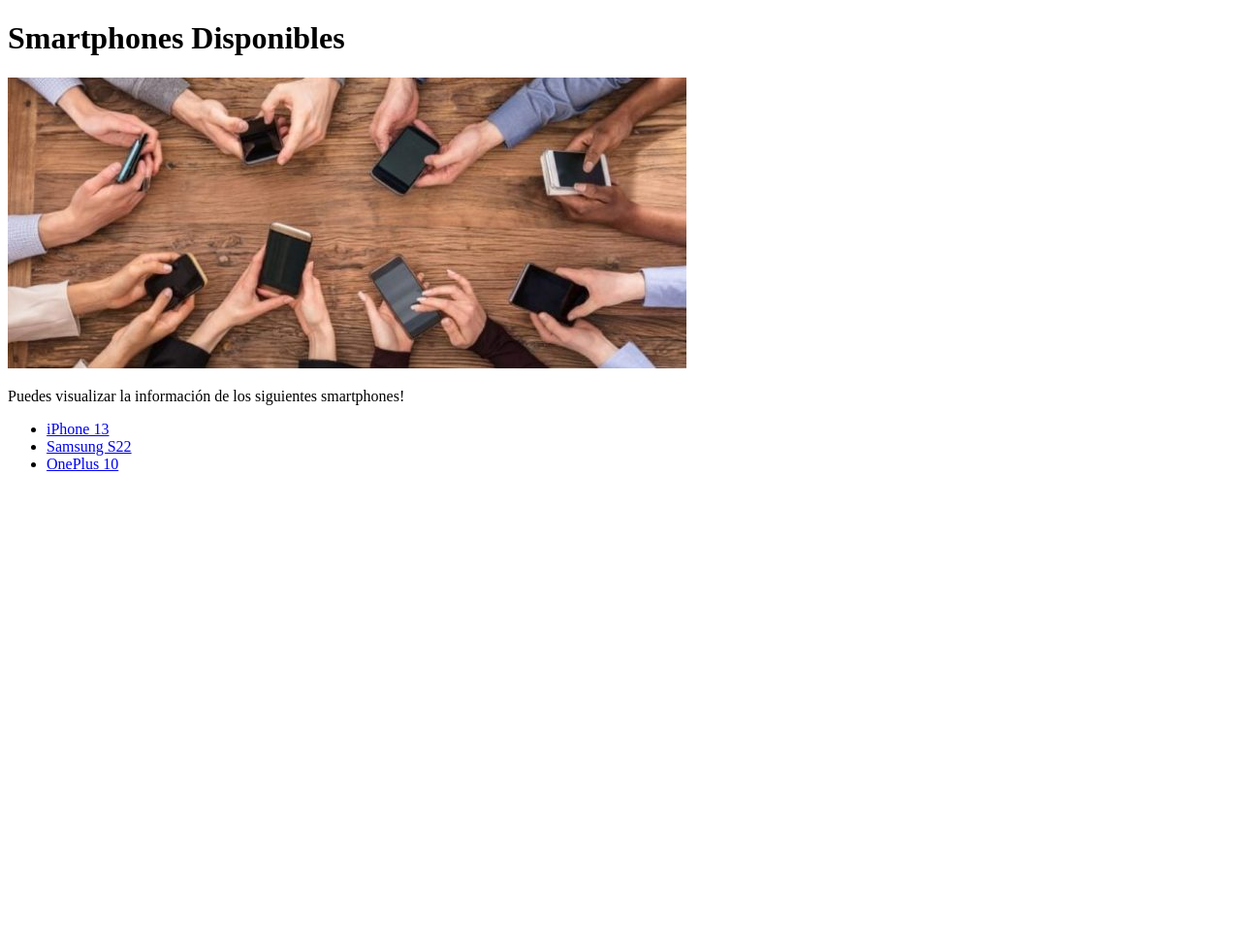
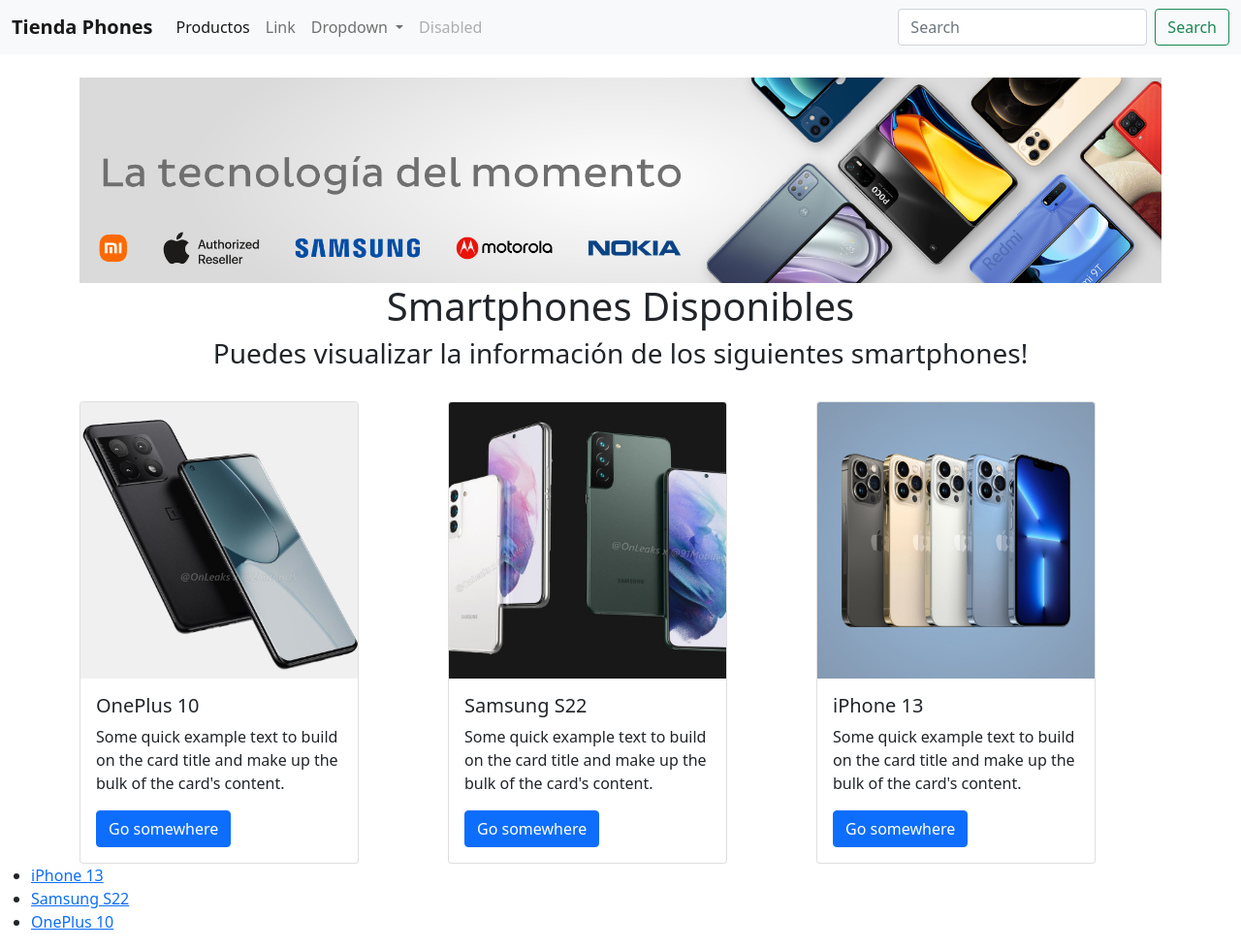
Before and after one commit to jsebastiang93/pry-inicial, a plain HTML site: page index.html in a window 1280 px wide. Shown: the whole page at 97% size. Before the commit the page ends 800 px from the top, so only its background shows below. Drawn offline with nearby package versions, Linux system fonts and the light colour scheme.

Commit message:
ajuste index.html ver 2

```diff
--- a/index.html
+++ b/index.html
@@ -1,15 +1,104 @@
 <!DOCTYPE HTML>
 <html>
+
 <head>
-		<meta charset="utf-8"></meta>
-		<title>Smartphones</title>
+	<meta charset="utf-8">
+	</meta>
+	<link href="https://cdn.jsdelivr.net/npm/bootstrap@5.0.2/dist/css/bootstrap.min.css" rel="stylesheet"
+		integrity="sha384-EVSTQN3/azprG1Anm3QDgpJLIm9Nao0Yz1ztcQTwFspd3yD65VohhpuuCOmLASjC" crossorigin="anonymous">
+	<title>Tienda Phones</title>
 </head>
 
 <body>
 
+	<nav class="navbar navbar-expand-lg navbar-light bg-light">
+		<div class="container-fluid">
+			<a class="navbar-brand" href="#"><b>Tienda Phones</b> </a>
+			<button class="navbar-toggler" type="button" data-bs-toggle="collapse"
+				data-bs-target="#navbarSupportedContent" aria-controls="navbarSupportedContent" aria-expanded="false"
+				aria-label="Toggle navigation">
+				<span class="navbar-toggler-icon"></span>
+			</button>
+			<div class="collapse navbar-collapse" id="navbarSupportedContent">
+				<ul class="navbar-nav me-auto mb-2 mb-lg-0">
+					<li class="nav-item">
+						<a class="nav-link active" aria-current="page" href="#">Productos</a>
+					</li>
+					<li class="nav-item">
+						<a class="nav-link" href="#">Link</a>
+					</li>
+					<li class="nav-item dropdown">
+						<a class="nav-link dropdown-toggle" href="#" id="navbarDropdown" role="button"
+							data-bs-toggle="dropdown" aria-expanded="false">
+							Dropdown
+						</a>
+						<ul class="dropdown-menu" aria-labelledby="navbarDropdown">
+							<li><a class="dropdown-item" href="#">Action</a></li>
+							<li><a class="dropdown-item" href="#">Another action</a></li>
+							<li>
+								<hr class="dropdown-divider">
+							</li>
+							<li><a class="dropdown-item" href="#">Something else here</a></li>
+						</ul>
+					</li>
+					<li class="nav-item">
+						<a class="nav-link disabled" href="#" tabindex="-1" aria-disabled="true">Disabled</a>
+					</li>
+				</ul>
+				<form class="d-flex">
+					<input class="form-control me-2" type="search" placeholder="Search" aria-label="Search">
+					<button class="btn btn-outline-success" type="submit">Search</button>
+				</form>
+			</div>
+		</div>
+	</nav>
+
+	<div class="container">
+		<center>
+			<br>
+			<img src="Fuentes/BANNERCELULARES.png" class="img-fluid" alt="...">
 			<h1>Smartphones Disponibles</h1>
-		<img src="Fuentes\banner.jpg">
-		<p>Puedes visualizar la información de los siguientes smartphones!</p>
+			<h3>Puedes visualizar la información de los siguientes smartphones!</h3>
+			<br>
+		</center>
+	</div>
+	<div class="container">
+		<div class="row">
+			<div class="col order-last">
+
+				<div class="card" style="width: 18rem;">
+					<img src="Fuentes/iPhone-13v.jpg" class="card-img-top" alt="...">
+					<div class="card-body">
+					  <h5 class="card-title">iPhone 13</h5>
+					  <p class="card-text">Some quick example text to build on the card title and make up the bulk of the card's content.</p>
+					  <a href="#" class="btn btn-primary">Go somewhere</a>
+					</div>
+				  </div>
+			</div>
+			<div class="col">
+
+				<div class="card" style="width: 18rem;">
+					<img src="Fuentes/Samsung-S22v.jpg" class="card-img-top" alt="...">
+					<div class="card-body">
+					  <h5 class="card-title">Samsung S22</h5>
+					  <p class="card-text">Some quick example text to build on the card title and make up the bulk of the card's content.</p>
+					  <a href="#" class="btn btn-primary">Go somewhere</a>
+					</div>
+				  </div>
+			</div>
+			<div class="col order-first">
+
+				<div class="card" style="width: 18rem;">
+					<img src="Fuentes/oneplus-10v.jpg" class="card-img-top" alt="...">
+					<div class="card-body">
+					  <h5 class="card-title">OnePlus 10</h5>
+					  <p class="card-text">Some quick example text to build on the card title and make up the bulk of the card's content.</p>
+					  <a href="#" class="btn btn-primary">Go somewhere</a>
+					</div>
+				  </div>
+			</div>
+		</div>
+	</div>
 
 	<ul>
 
@@ -18,4 +107,5 @@
 		<li><a href="oneplus10.html">OnePlus 10</a></li>
 	</ul>
 </body>
+
 </html>
```
Also changed, not shown: Fuentes/BANNERCELULARES.png (added), Fuentes/Samsung-S22v.jpg (added), Fuentes/iPhone-13v.jpg (added), Fuentes/oneplus-10v.jpg (added). Lines whose indentation alone changed are shown as unchanged.
